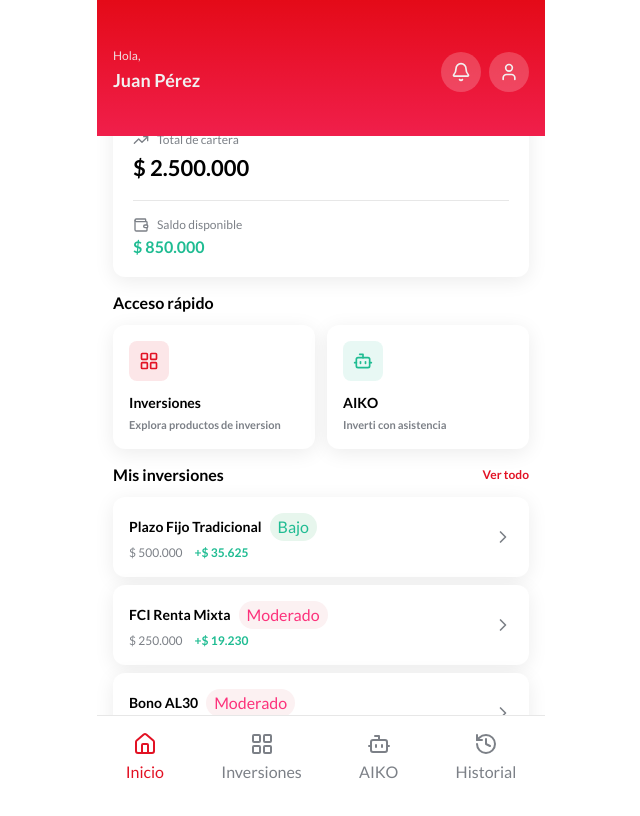
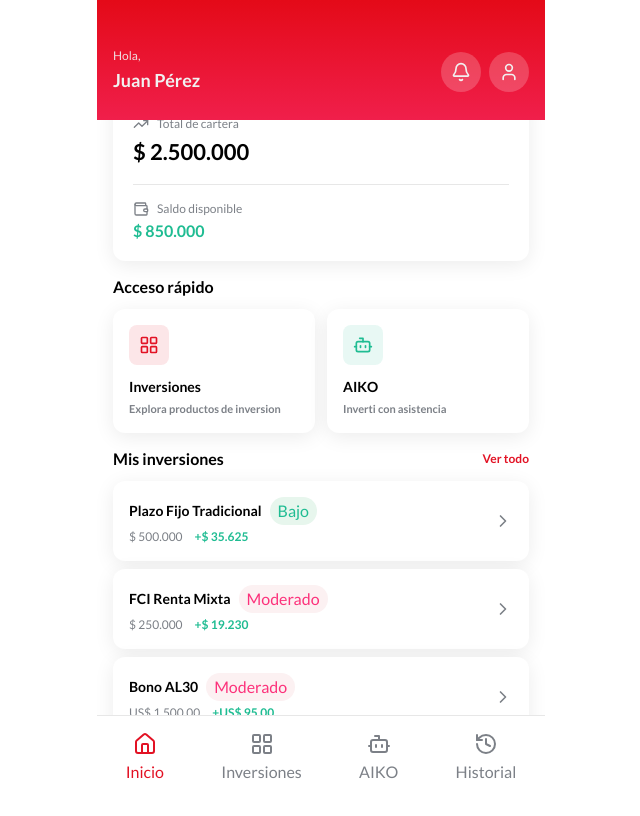
Before and after one commit to RenCostamagna/hackaton-prototype, a Next.js app: page /dashboard in a window 1280 px wide. Shown: the top 816 px of the page, without its empty margins (319-959 px from the left). Built offline with nearby package versions, Linux system fonts and the light colour scheme.

Commit message:
style: reduce dashboard header bottom padding
Adjust header spacing to reduce empty space and fit design.

```diff
--- a/components/features/dashboard-header.tsx
+++ b/components/features/dashboard-header.tsx
@@ -9,7 +9,7 @@ interface DashboardHeaderProps {
 
 export function DashboardHeader({ user }: DashboardHeaderProps) {
   return (
-    <header className="bg-gradient-red px-4 pt-12 pb-10 text-text-inverse sticky top-0 z-10">
+    <header className="bg-gradient-red px-4 pt-12 pb-6 text-text-inverse sticky top-0 z-10">
       <div className="flex items-center justify-between">
         <div>
           <p className="text-b2-regular opacity-90">Hola,</p>
```
